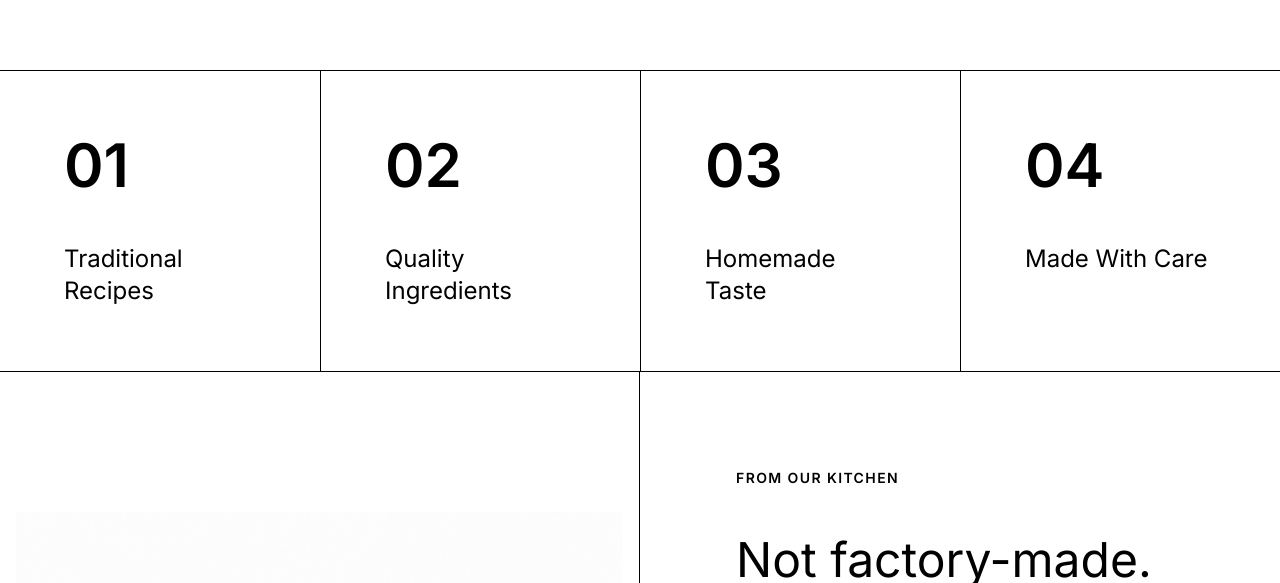
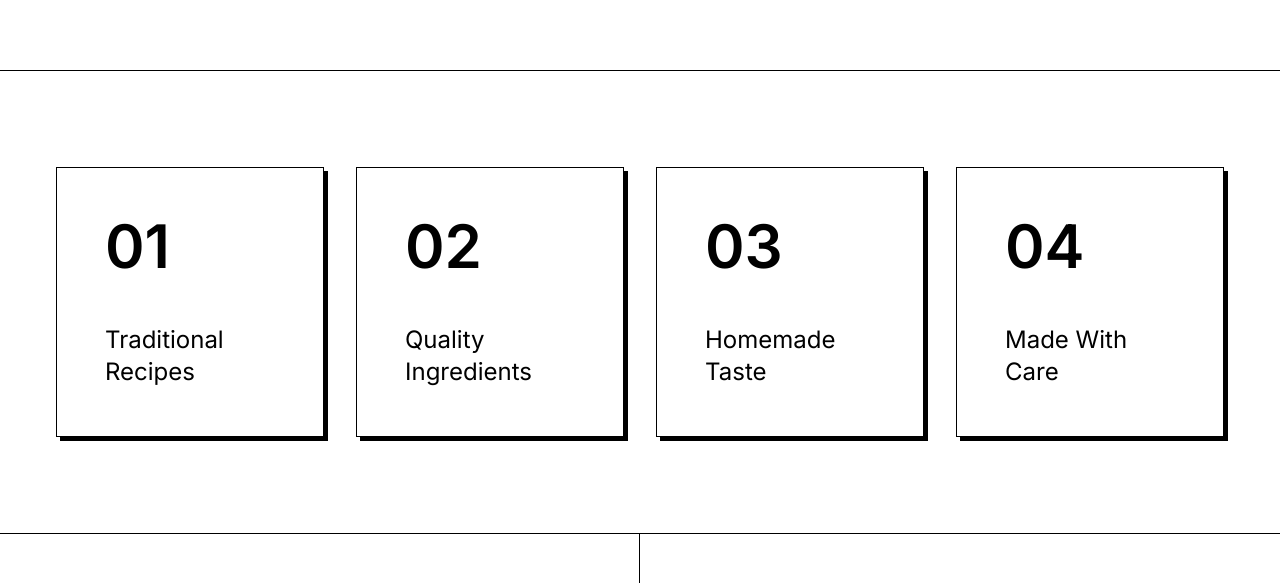
Before and after one commit to CherryChikoo/ProjectPickles, a Next.js app: page / in a window 1280 px wide. Shown: the part 2123-2706 px from the top of the page. Built offline with nearby package versions, Linux system fonts and the light colour scheme; no server answers; the database is empty; a web font is replaced by a local one.

Commit message:
style: separate grid cards and add hover animations to features and process sections

```diff
--- a/app/page.tsx
+++ b/app/page.tsx
@@ -94,15 +94,15 @@ export default function Home() {
       </section>
 
       {/* WHY CHOOSE US */}
-      <section id="why-us" className="border-t border-black bg-white">
-        <div className="grid grid-cols-1 md:grid-cols-2 lg:grid-cols-4 divide-y md:divide-y-0 md:divide-x divide-black">
+      <section id="why-us" className="border-t border-black bg-white px-6 sm:px-10 md:px-14 py-16 md:py-24">
+        <div className="grid grid-cols-1 md:grid-cols-2 lg:grid-cols-4 gap-6 md:gap-8 max-w-[1600px] mx-auto">
           {[
             { num: '01', title: 'Traditional Recipes' },
             { num: '02', title: 'Quality Ingredients' },
             { num: '03', title: 'Homemade Taste' },
             { num: '04', title: 'Made With Care' }
           ].map((item, i) => (
-            <div key={i} className="p-8 md:p-12 lg:p-16 flex flex-col items-start bg-white">
+            <div key={i} className="p-8 md:p-12 flex flex-col items-start bg-white border border-black shadow-[4px_4px_0_0_rgba(0,0,0,1)] hover:-translate-y-2 hover:shadow-[8px_8px_0_0_rgba(0,0,0,1)] transition-all duration-300 cursor-default">
               <span className="text-5xl md:text-6xl font-bold text-black mb-12">{item.num}</span>
               <h3 className="text-xl md:text-2xl font-sans text-black">{item.title}</h3>
             </div>
@@ -135,14 +135,14 @@ export default function Home() {
       </section>
 
       {/* ORDERING PROCESS */}
-      <section className="border-t border-black bg-white">
-        <div className="grid grid-cols-1 md:grid-cols-3 divide-y md:divide-y-0 md:divide-x divide-black">
+      <section className="border-t border-black bg-white px-6 sm:px-10 md:px-14 py-16 md:py-24">
+        <div className="grid grid-cols-1 md:grid-cols-3 gap-6 md:gap-8 max-w-[1600px] mx-auto">
           {[
             { num: '01', title: 'Choose Your Pickle' },
             { num: '02', title: 'Place Your Order' },
             { num: '03', title: 'We Confirm' }
           ].map((item, i) => (
-            <div key={i} className="p-10 md:p-14 text-center flex flex-col items-center bg-white">
+            <div key={i} className="p-10 md:p-14 text-center flex flex-col items-center bg-white border border-black shadow-[4px_4px_0_0_rgba(0,0,0,1)] hover:-translate-y-2 hover:shadow-[8px_8px_0_0_rgba(0,0,0,1)] transition-all duration-300 cursor-default">
               <span className="text-4xl md:text-5xl font-sans text-black mb-6">{item.num}</span>
               <h3 className="text-lg font-bold uppercase tracking-widest text-black">{item.title}</h3>
             </div>
```
